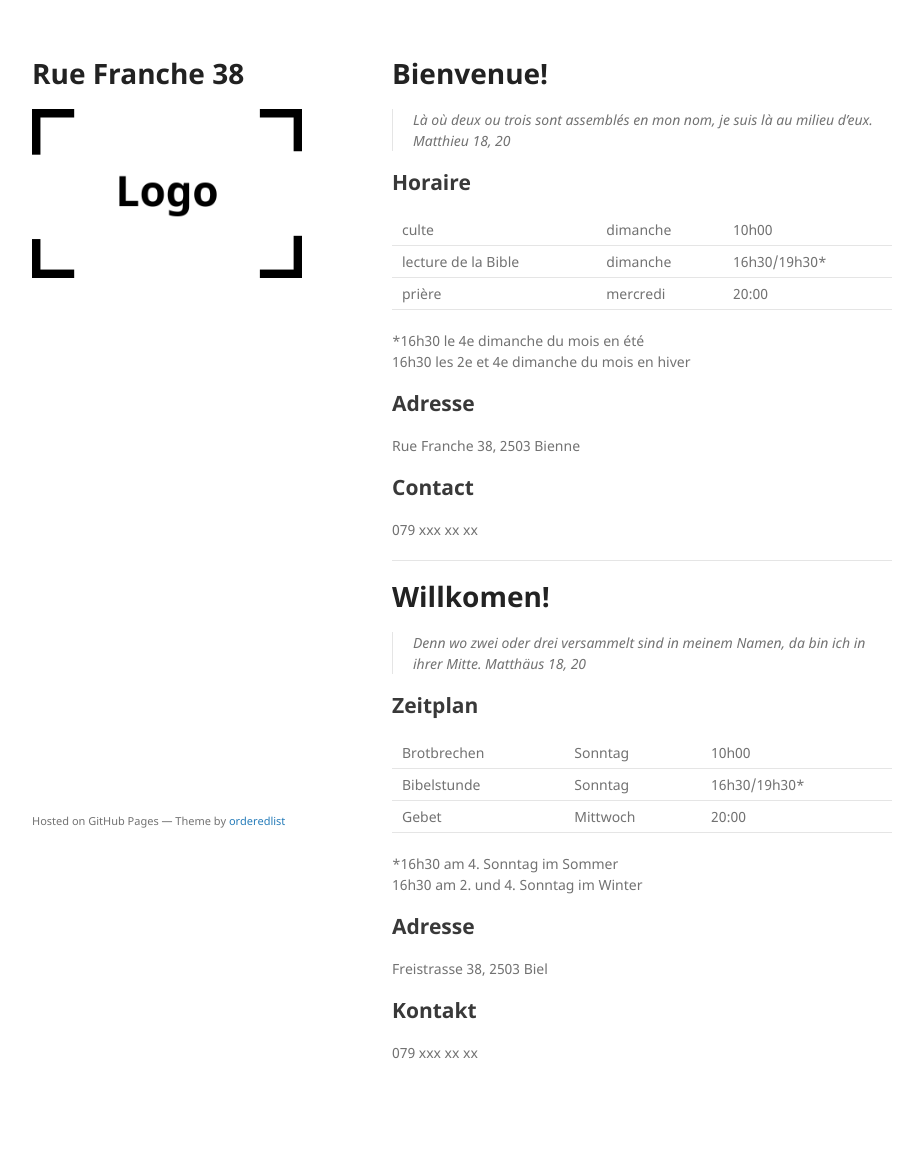
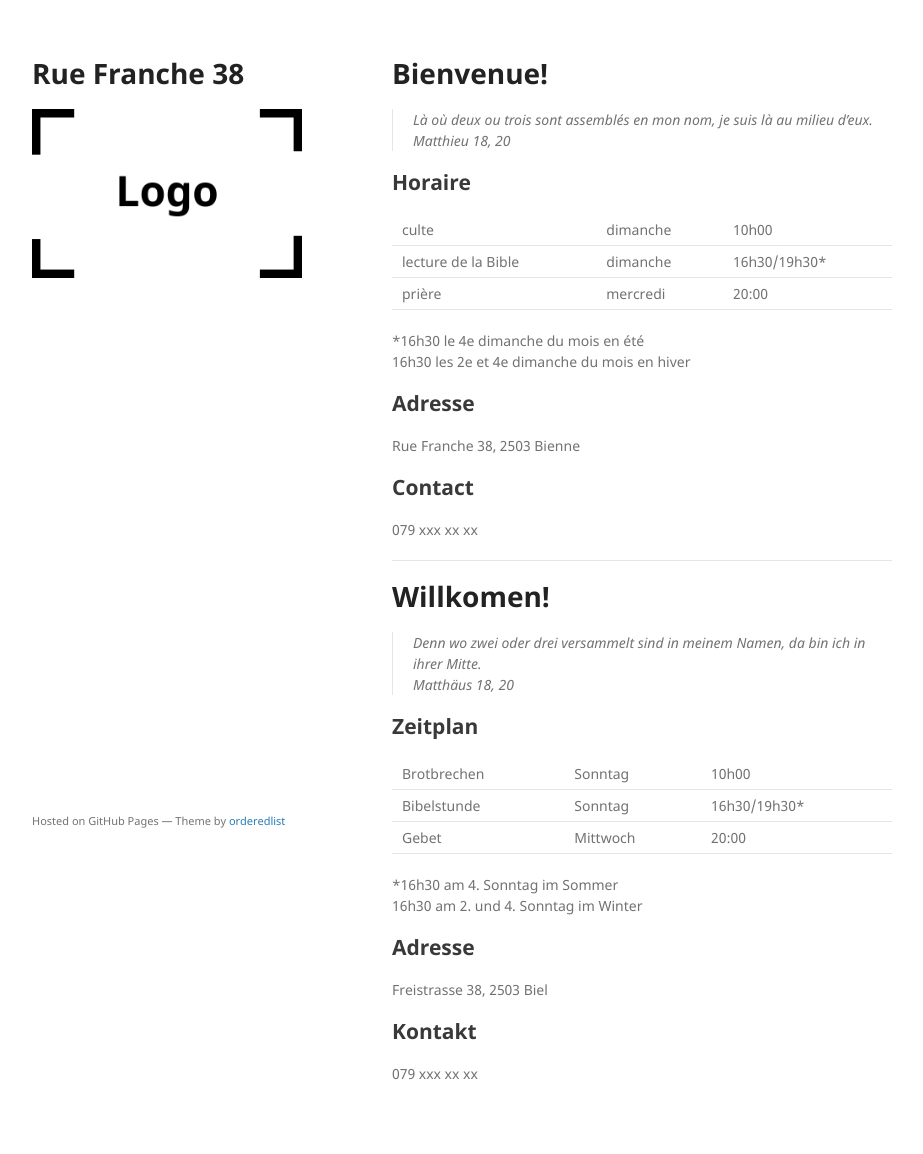
Before and after one commit to gitjo7265/rf38, a Jekyll site: the page built from index.md, in a window 1280 px wide. Shown: the whole page, without its empty margins (178-1101 px from the left). Built offline with Jekyll 4.4.1, drawn with Linux system fonts in a browser that asks for light colours; our own code applies the rules of GitHub Pages for plain Markdown files; before the commit the page ends 1133 px from its top, so only the background shows below that.

```diff
--- a/index.md
+++ b/index.md
@@ -4,7 +4,7 @@ layout: default
 
 # Bienvenue!
 
-> Là où deux ou trois sont assemblés en mon nom, je suis là au milieu d’eux.
+> Là où deux ou trois sont assemblés en mon nom, je suis là au milieu d’eux.\
 > Matthieu 18, 20
 
 ## Horaire
@@ -27,7 +27,7 @@ Rue Franche 38, 2503 Bienne
 
 # Willkomen!
 
-> Denn wo zwei oder drei versammelt sind in meinem Namen, da bin ich in ihrer Mitte.
+> Denn wo zwei oder drei versammelt sind in meinem Namen, da bin ich in ihrer Mitte.\
 > Matthäus 18, 20
 
 ## Zeitplan
```
